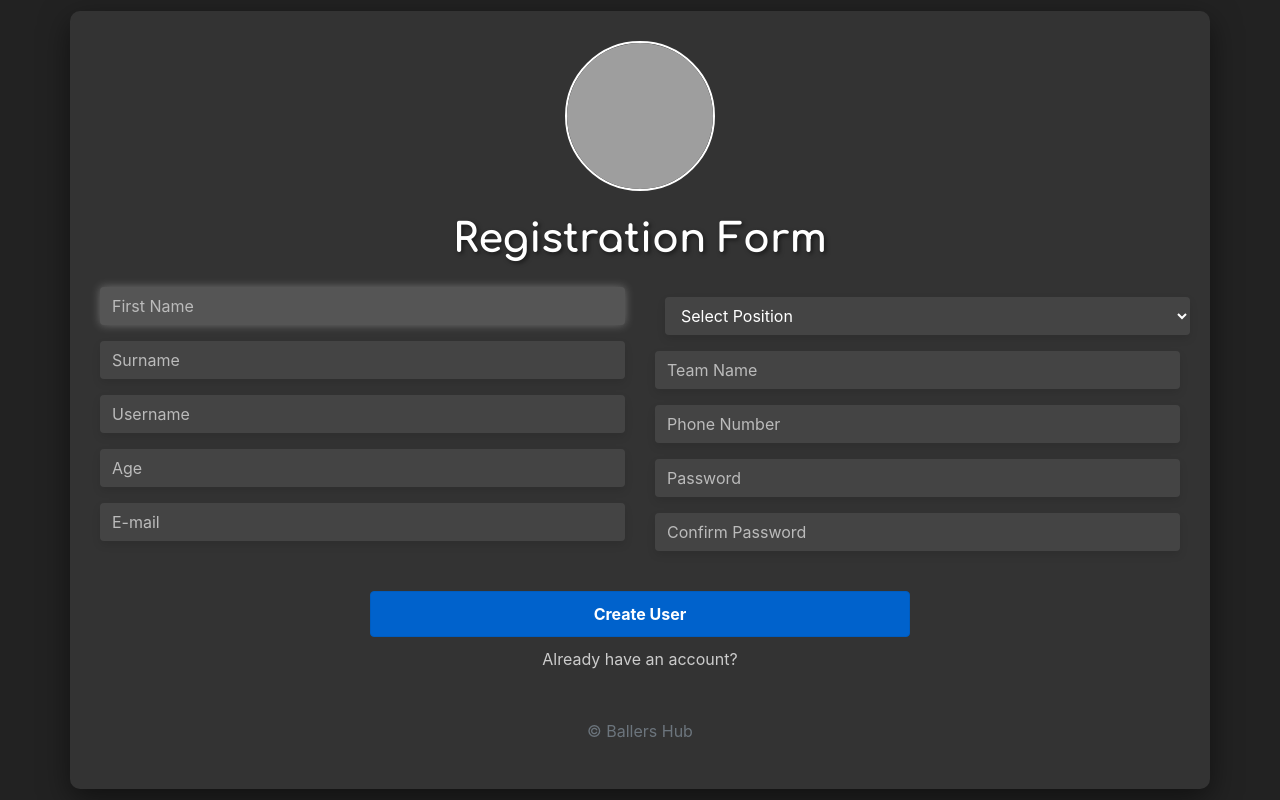
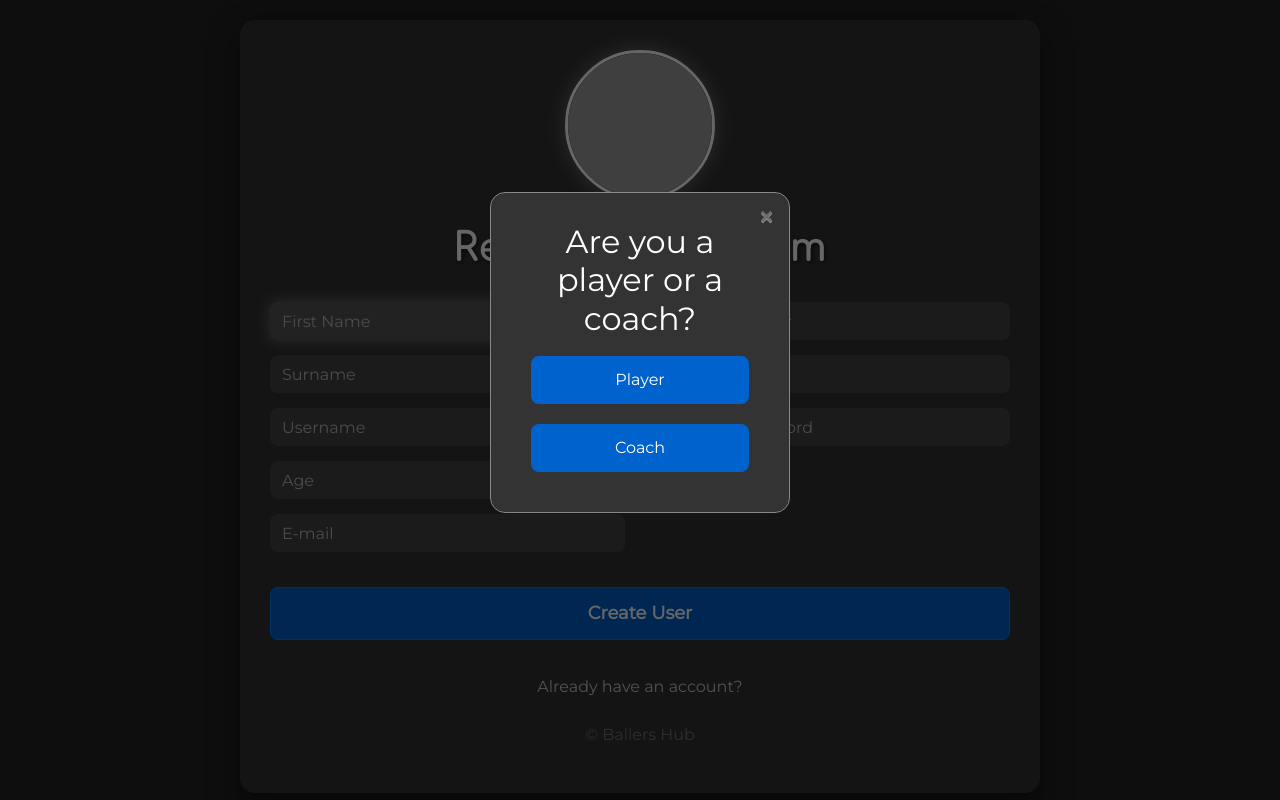
Before and after one commit to Giinno/capbackup, a PHP site: page /registration.php in a window 1280 px wide. Run offline with PHP 8.4, Linux system fonts and the light colour scheme; grey boxes are pictures that could not be loaded.

Commit message:
Update registration.php

```diff
--- a/registration.php
+++ b/registration.php
@@ -7,23 +7,24 @@ if ($_SERVER['REQUEST_METHOD'] == 'POST') {
     $username = trim($_POST['username']);
     $age = (int)$_POST['age'];
     $email = trim($_POST['email']);
-    $position = trim($_POST['position']);
-    $team = trim($_POST['team']);
     $phone = trim($_POST['phone']);
     $password = $_POST['password'];
     $confirm_password = $_POST['confirm_password'];
+    $role = trim($_POST['role']);
 
-    // Basic validation
-    if (empty($firstname) || empty($lastname) || empty($username) || empty($email) || empty($position) || empty($team) || empty($phone) || empty($password) || empty($confirm_password)) {
-        echo "<script>alert('Please fill all the fields.');</script>";
+    // Set position and team to null if role is coach
+    $position = ($role === 'coach') ? null : trim($_POST['position']);
+    $team = ($role === 'coach') ? null : trim($_POST['team']);
+
+    if (empty($firstname) || empty($lastname) || empty($username) || empty($email) || empty($phone) || empty($password) || empty($confirm_password) || empty($role)) {
+        echo "<script>alert('Please fill all the required fields.');</script>";
+    } elseif ($role === 'player' && (empty($position) || empty($team))) {
+        echo "<script>alert('Position and Team are required for players.');</script>";
     } elseif (!filter_var($email, FILTER_VALIDATE_EMAIL)) {
         echo "<script>alert('Invalid email format.');</script>";
     } elseif ($password !== $confirm_password) {
         echo "<script>alert('Passwords do not match!');</script>";
     } else {
-        $passwordHash = password_hash($password, PASSWORD_BCRYPT);
-
-        // Check if username already exists
         $stmt = $conn->prepare("SELECT id FROM users WHERE username = ?");
         $stmt->bind_param("s", $username);
         $stmt->execute();
@@ -32,9 +33,8 @@ if ($_SERVER['REQUEST_METHOD'] == 'POST') {
         if ($stmt->num_rows > 0) {
             echo "<script>alert('Username already exists! Please choose a different username.');</script>";
         } else {
-            // Proceed with registration
-            $stmt = $conn->prepare("INSERT INTO users (firstname, lastname, username, age, email, position, team, phone, password) VALUES (?, ?, ?, ?, ?, ?, ?, ?, ?)");
-            $stmt->bind_param("sssisssss", $firstname, $lastname, $username, $age, $email, $position, $team, $phone, $passwordHash);
+            $stmt = $conn->prepare("INSERT INTO users (first_name, last_name, username, age, email, position, team, phone, password, role) VALUES (?, ?, ?, ?, ?, ?, ?, ?, ?, ?)");
+            $stmt->bind_param("sssississs", $firstname, $lastname, $username, $age, $email, $position, $team, $phone, $password, $role);
 
             if ($stmt->execute()) {
                 echo "<script>
@@ -57,77 +57,73 @@ if ($_SERVER['REQUEST_METHOD'] == 'POST') {
 <head>
     <link rel="preconnect" href="https://fonts.gstatic.com">
     <link href="https://fonts.googleapis.com/css2?family=Comfortaa:wght@700&family=Montserrat&display=swap" rel="stylesheet">
-    <link rel="stylesheet" href="css/registration.css">
     <meta charset="utf-8">
     <meta name="viewport" content="width=device-width, initial-scale=1">
-    <meta name="description" content="">
-    <meta name="author" content="Mark Otto, Jacob Thornton, and Bootstrap contributors">
-    <meta name="generator" content="Hugo 0.79.0">
     <title>Registration Form</title>
-
-    <link rel="canonical" href="https://getbootstrap.com/docs/5.0/examples/sign-in/">
-
+    <link rel="icon" href="./images/Bhub2.png" type="image/png">
     <link rel="stylesheet" href="https://cdn.jsdelivr.net/npm/bootstrap@4.5.3/dist/css/bootstrap.min.css">
     <style>
         body {
             background-color: #222222;
             color: #ffffff;
+            font-family: 'Montserrat', sans-serif;
             display: flex;
             justify-content: center;
             align-items: center;
-            height: 100vh;
+            min-height: 100vh;
             margin: 0;
+            padding: 20px;
         }
         .container {
             background-color: #333333;
             padding: 30px;
-            border-radius: 10px;
-            box-shadow: 0 10px 30px rgba(0, 0, 0, 0.5);
+            border-radius: 15px;
+            box-shadow: 0 15px 30px rgba(0, 0, 0, 0.5);
+            max-width: 800px;
+            width: 100%;
         }
         .form-control {
             background-color: #444444;
             border: none;
-            border-radius: 4px;
-            box-shadow: 0 4px 8px rgba(0, 0, 0, 0.1);
+            border-radius: 8px;
             color: #ffffff;
+            padding: 12px;
+            margin-bottom: 15px;
         }
         .form-control::placeholder {
             color: #bbbbbb;
         }
         .form-control:focus {
             background-color: #555555;
-            box-shadow: 0 0 10px rgba(255, 255, 255, 0.3);
+            box-shadow: 0 0 15px rgba(255, 255, 255, 0.3);
             border: none;
             color: #ffffff;
         }
         .btn-primary {
             background-color: #0062cc;
-            border-color: #005cbf;
-            border-radius: 4px;
-            padding: 10px 20px;
-            font-size: 16px;
+            border-radius: 8px;
+            padding: 12px 24px;
+            font-size: 18px;
             font-weight: bold;
-            transition: background-color 0.3s, box-shadow 0.3s;
-            width: 50%;
-            margin: 0 auto;
-            display: block;
+            width: 100%;
+            margin: 20px 0;
+            transition: all 0.3s ease;
         }
         .btn-primary:hover {
             background-color: #004085;
             box-shadow: 0 4px 12px rgba(0, 123, 255, 0.3);
-        }
-        .btn-primary:focus {
-            background-color: #004085;
-            box-shadow: 0 0 10px rgba(0, 123, 255, 0.5);
+            transform: translateY(-2px);
         }
         .forgot-password {
             color: #cccccc;
             text-decoration: none;
             display: block;
             text-align: center;
-            margin-top: 10px;
+            margin-top: 15px;
+            transition: color 0.3s ease;
         }
         .forgot-password:hover {
+            color: #ffffff;
             text-decoration: underline;
         }
         .head-title {
@@ -135,82 +131,169 @@ if ($_SERVER['REQUEST_METHOD'] == 'POST') {
             font-size: 2.5rem;
             color: #ffffff;
             text-shadow: 2px 2px 4px rgba(0, 0, 0, 0.5);
-            margin-bottom: 20px;
+            margin-bottom: 30px;
+            text-align: center;
         }
         .logo {
             border-radius: 50%;
-            border: 2px solid #ffffff;
+            border: 3px solid #ffffff;
+            box-shadow: 0 0 20px rgba(255, 255, 255, 0.3);
+            margin-bottom: 20px;
         }
-        select {
+        .modal {
+            display: none;
+            position: fixed;
+            z-index: 1;
+            left: 0;
+            top: 0;
+            width: 100%;
+            height: 100%;
+            overflow: auto;
+            background-color: rgba(0,0,0,0.6);
+        }
+        .modal-content {
+            background-color: #333333;
+            margin: 15% auto;
+            padding: 30px;
+            border: 1px solid #888;
+            width: 300px;
+            text-align: center;
+            border-radius: 15px;
+            position: relative;
+        }
+        .modal-btn {
             margin: 10px;
+            padding: 12px 24px;
+            background-color: #0062cc;
+            color: white;
+            border: none;
+            cursor: pointer;
+            border-radius: 8px;
+            font-size: 16px;
+            transition: all 0.3s ease;
+        }
+        .modal-btn:hover {
+            background-color: #004085;
+            transform: translateY(-2px);
+        }
+        .close {
+            color: #aaa;
+            float: right;
+            font-size: 28px;
+            font-weight: bold;
+            position: absolute;
+            top: 10px;
+            right: 15px;
+        }
+        .close:hover,
+        .close:focus {
+            color: #fff;
+            text-decoration: none;
+            cursor: pointer;
+        }
+        @media (max-width: 768px) {
+            .container {
+                padding: 20px;
+            }
+            .head-title {
+                font-size: 2rem;
+            }
         }
     </style>
 </head>
 <body>
     <div class="container">
-        <form method="post" action="registration.php" onsubmit="return validatePassword()">
+        <form method="post" action="registration.php" onsubmit="return validateForm()">
             <div class="text-center">
                 <img src="images/Logo.png" class="logo mb-4" alt="Company Logo" width="150" height="150">
             </div>
-            <h1 class="head-title text-center mb-4">Registration Form</h1>
+            <h1 class="head-title">Registration Form</h1>
             <div class="row">
                 <div class="col-md-6">
-                    <div class="form-group">
                     <input type="text" id="firstname" name="firstname" class="form-control" placeholder="First Name" required autofocus>
-                    </div>
-                    <div class="form-group">
                     <input type="text" id="lastname" name="lastname" class="form-control" placeholder="Surname" required>
-                    </div>
-                    <div class="form-group">
                     <input type="text" id="username" name="username" class="form-control" placeholder="Username" required>
-                    </div>
-                    <div class="form-group">
                     <input type="number" id="age" name="age" class="form-control" min="1" placeholder="Age" required>
-                    </div>
-                    <div class="form-group">
                     <input type="email" id="email" name="email" class="form-control" placeholder="E-mail" required>
                 </div>
-                </div>
                 <div class="col-md-6">
-                    <div class="form-group">
-                        <select id="position" name="position" class="form-control" required>
-                            <option value="none" class="redme">Select Position</option>
+                    <div id="playerFields" style="display: none;">
+                        <select id="position" name="position" class="form-control">
+                            <option value="none">Select Position</option>
                             <option value="Guard">Point Guard</option>
                             <option value="Guard">Shooting Guard</option>
                             <option value="Forward">Small Forward</option>
                             <option value="Forward">Power Forward</option>
                             <option value="Center">Center</option>
                         </select>
+                        <input type="text" id="team" name="team" class="form-control" placeholder="Team Name">
                     </div>
-                    <div class="form-group">
-                        <input type="text" id="team" name="team" class="form-control" placeholder="Team Name" required>
-                    </div>
-                    <div class="form-group">
                     <input type="text" id="phone" name="phone" class="form-control" maxlength="11" placeholder="Phone Number" required>
-                    </div>
-                    <div class="form-group">
                     <input type="password" id="password" name="password" class="form-control" placeholder="Password" required>
-                    </div>
-                    <div class="form-group">
                     <input type="password" id="confirm_password" name="confirm_password" class="form-control" placeholder="Confirm Password" required>
+                    <input type="hidden" id="role" name="role" value="">
                 </div>
             </div>
-            </div>
-            <button class="btn btn-primary mt-4" id="submit" name="submit" type="submit">Create User</button>
+            <button class="btn btn-primary" id="submit" name="submit" type="submit">Create User</button>
             <a href="login.php" class="forgot-password">Already have an account?</a>
-            <p class="mt-5 mb-3 text-muted text-center">&copy; Ballers Hub</p>
+            <p class="mt-4 mb-3 text-muted text-center">&copy; Ballers Hub</p>
         </form>
     </div>
 
+    <div id="roleModal" class="modal">
+        <div class="modal-content">
+            <span class="close" onclick="closeModal()">&times;</span>
+            <h2>Are you a player or a coach?</h2>
+            <button class="modal-btn" onclick="setRole('player')">Player</button>
+            <button class="modal-btn" onclick="setRole('coach')">Coach</button>
+        </div>
+    </div>
+
     <script>
-    function validatePassword() {
+    function validateForm() {
         var password = document.getElementById('password').value;
         var confirm_password = document.getElementById('confirm_password').value;
+        var role = document.getElementById('role').value;
+
         if (password !== confirm_password) {
             alert("Passwords do not match!");
             return false;
         }
+
+        if (role === '') {
+            alert("Please select a role (Player or Coach).");
+            return false;
+        }
+
+        if (role === 'player') {
+            var position = document.getElementById('position').value;
+            var team = document.getElementById('team').value;
+            if (position === 'none' || team === '') {
+                alert("Please select a position and enter a team name.");
+                return false;
+            }
+        }
+
         return true;
+    }
+
+    window.onload = function() {
+        document.getElementById('roleModal').style.display = 'block';
+    }
+
+    function setRole(role) {
+        document.getElementById('role').value = role;
+        document.getElementById('roleModal').style.display = 'none';
+        if (role === 'player') {
+            document.getElementById('playerFields').style.display = 'block';
+        } else {
+            document.getElementById('playerFields').style.display = 'none';
+        }
+    }
+
+    function closeModal() {
+        document.getElementById('roleModal').style.display = 'none';
+        document.getElementById('role').value = '';
     }
     </script>
 </body>
```
Lines whose indentation alone changed are shown as unchanged.
